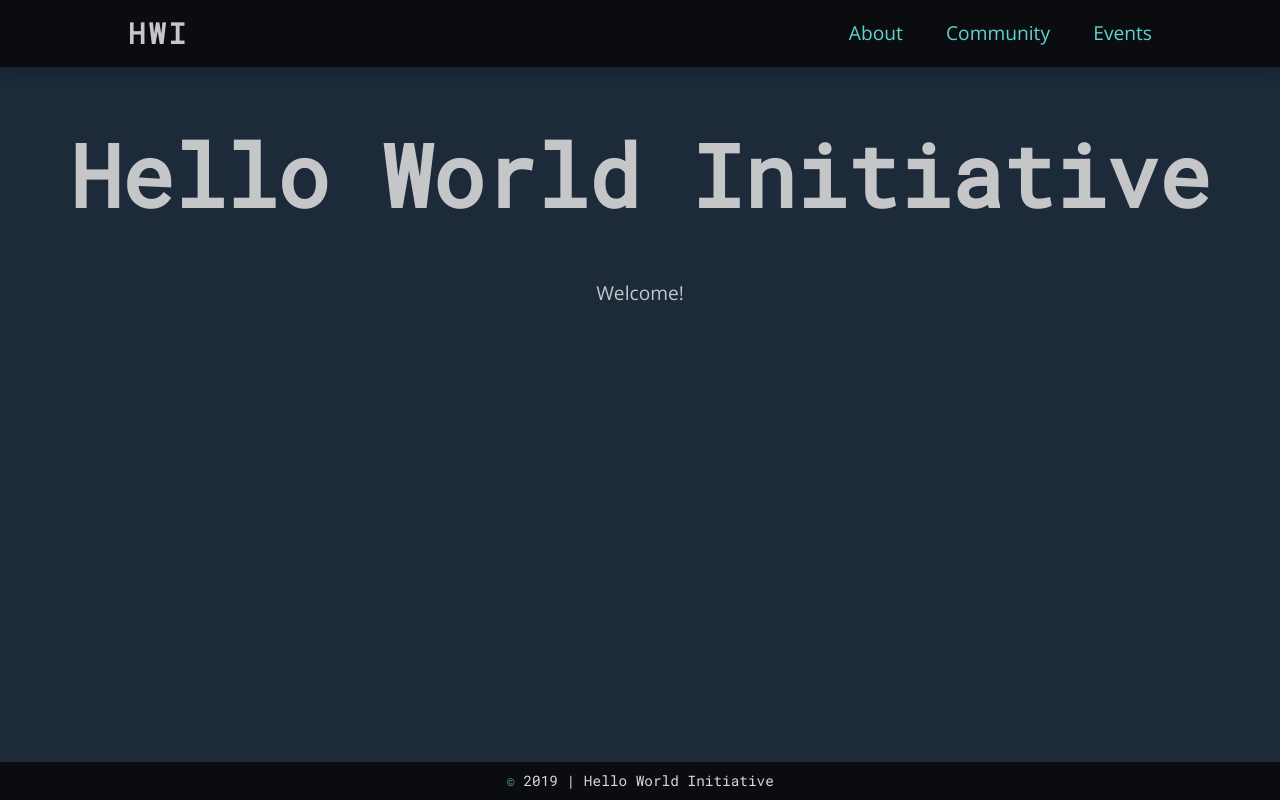
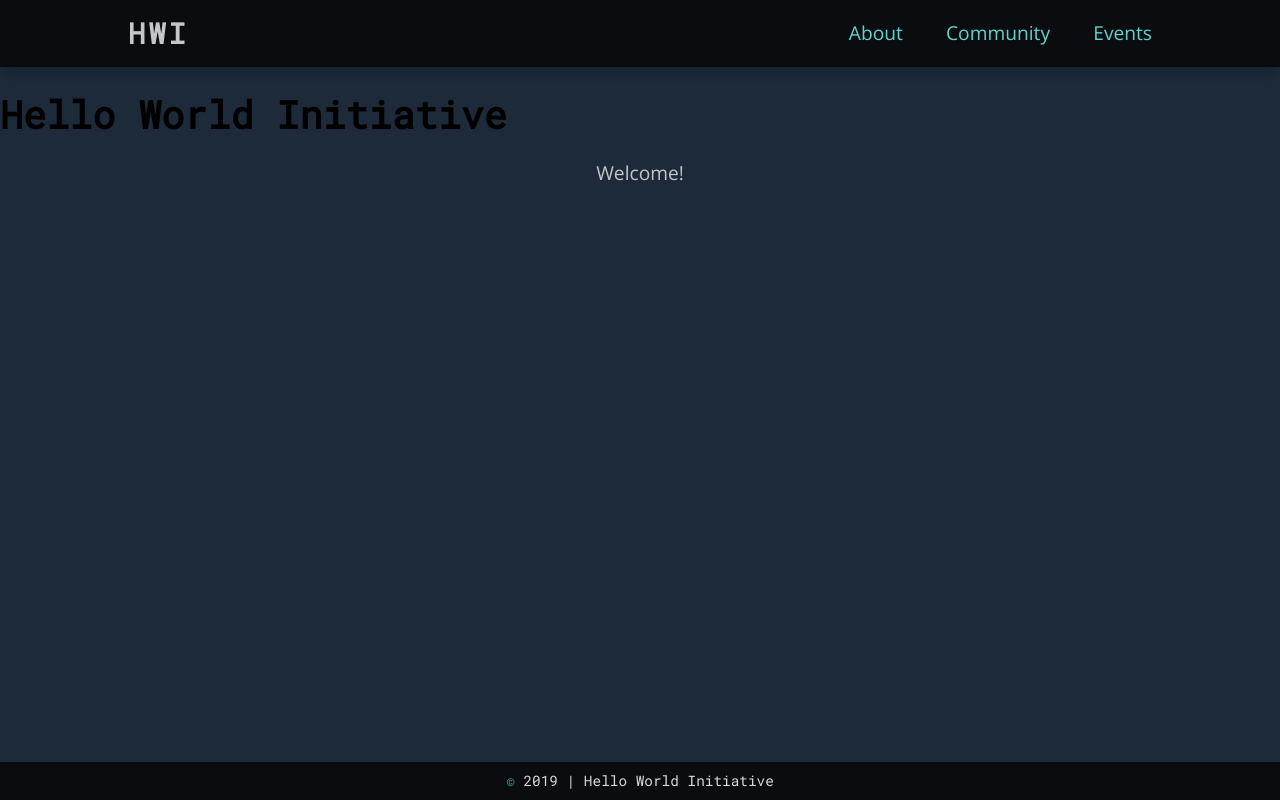
Before and after one commit to hello-world-initiative/hello-world-initiative, a React (Create React App) app: page / in a window 1280 px wide. Built offline with nearby package versions, Linux system fonts and the light colour scheme.

Commit message:
Add header component and place on each page

```diff
--- /dev/null
+++ b/src/components/Header.js
@@ -0,0 +1,11 @@
+import React from 'react'
+
+const Header = ({ text, pageName }) => {
+  return (
+    <header className={`header header-${pageName}`}>
+      <h1 className="header-title">{text}</h1>
+    </header>
+  )
+}
+
+export default Header
--- a/src/pages/About.js
+++ b/src/pages/About.js
@@ -1,11 +1,14 @@
 import React from 'react'
+import Header from '../components/Header'
 
 const About = () => {
   return (
-    <main>
-      <h1>About</h1>
-      <p>This is the about page!</p>
-    </main>
+    <>
+      <Header text="About Us" pageName="about" />
+      <main>
+        <p>This is the about page!</p>
+      </main>
+    </>
   )
 }
 
--- a/src/pages/Community.js
+++ b/src/pages/Community.js
@@ -1,11 +1,14 @@
 import React from 'react'
+import Header from '../components/Header'
 
 const Community = () => {
   return (
-    <main>
-      <h1>Community</h1>
-      <p>This is the community page!</p>
-    </main>
+    <>
+      <Header text="Community" pageName="community" />
+      <main>
+        <p>This is the community page!</p>
+      </main>
+    </>
   )
 }
 
--- a/src/pages/Events.js
+++ b/src/pages/Events.js
@@ -1,11 +1,14 @@
 import React from 'react'
+import Header from '../components/Header'
 
 const Events = () => {
   return (
-    <main>
-      <h1>Events</h1>
-      <p>This is the events page!</p>
-    </main>
+    <>
+      <Header text="Events" pageName="events" />
+      <main>
+        <p>This is the events page!</p>
+      </main>
+    </>
   )
 }
 
--- a/src/pages/Home.js
+++ b/src/pages/Home.js
@@ -1,11 +1,14 @@
 import React from 'react'
+import Header from '../components/Header';
 
 const Home = () => {
   return (
-    <main>
-      <h1>Hello World Initiative</h1>
-      <p>Welcome!</p>
-    </main>
+    <>
+      <Header text="Hello World Initiative" pageName="home" />
+      <main>
+        <p>Welcome!</p>
+      </main>
+    </>
   )
 }
 
```
